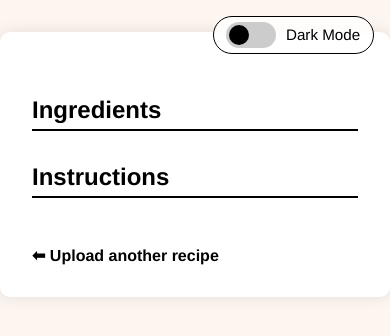
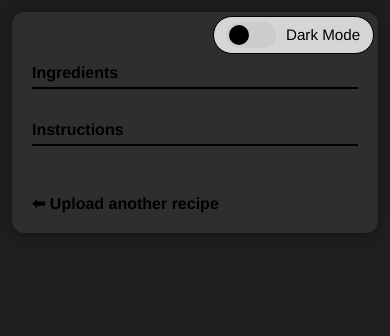
Before and after one commit to leahcschatz/RecipeHelper, a Flask app: template templates/recipe.html in a window 390 px wide. Shown: the top 336 px of the page. Run offline with Flask 3, Linux system fonts and the light colour scheme; the template is opened without the code that fills it, so the values that code supplies are empty.

Commit message:
recipe page mweb friendly

```diff
--- a/static/css/recipe.css
+++ b/static/css/recipe.css
@@ -87,3 +87,24 @@ body.dark-mode a {
 body.dark-mode a:hover {
   color: #ddd;
 }
+
+/* --- Mobile responsiveness --- */
+@media (max-width: 600px) {
+  body {
+    background: #1e1e1e; /* darker gray backdrop */
+    padding: 0.75rem;    /* reveal rounded corners */
+  }
+
+  .container {
+    background: #2e2e2e; /* inner gray box */
+    margin: 0 auto;
+    padding: 1.25rem;
+    border-radius: 12px;
+    box-shadow: 0 0 12px rgba(0, 0, 0, 0.3);
+    max-width: 90%;      /* smaller than full width */
+  }
+
+  h1, h2, p, li {
+    font-size: 1rem;
+  }
+}
```
